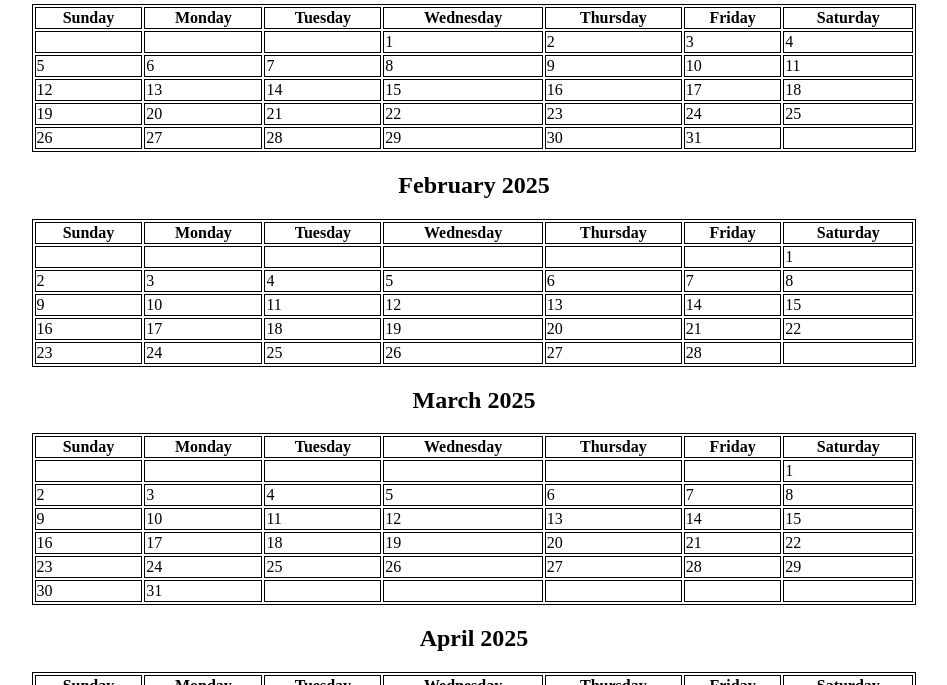
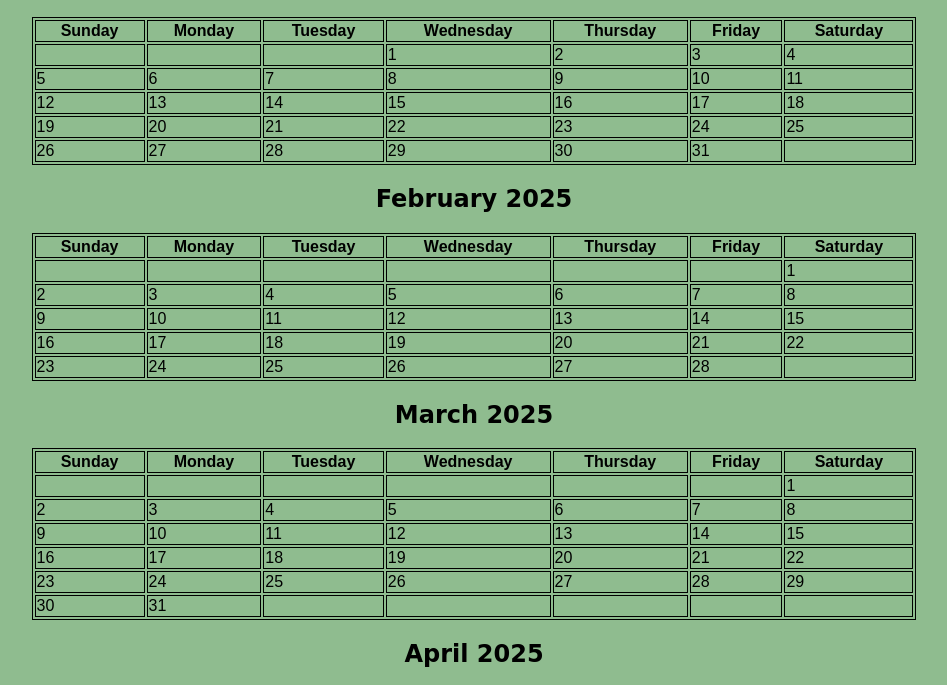
Before and after one commit to nikitasmelk/calendar_rsoc129, a plain HTML site: page calendar_page.html in a window 1280 px wide. Shown: the part 123-808 px from the top of the page, without its empty margins (166-1113 px from the left). Drawn offline with Linux system fonts and the light colour scheme.

Commit message:
Changing the fonts and background colors of the calendar page

```diff
--- a/calendar_page.html
+++ b/calendar_page.html
@@ -7,21 +7,21 @@
 <style>
     h1{
         text-align: center;
+        font-family: Impact, Haettenschweiler, 'Arial Narrow Bold', sans-serif;
     }
     h2{
         text-align: center;
+        font-family: cursive;
     }
     table, th, td{
+        font-family:fantasy;
         border: 1px solid black;
         margin-left: auto;
         margin-right: auto;
     }
 </style>
-<body>
+<body style="background-color:darkseagreen">
     <h1>2025 Calendar of Buddhism</h1>
-
-
-</body>
     <h2>January 2025</h2>
     <table style="width: 70%">
         <tr>
@@ -734,4 +734,5 @@
         </tr>
     </table>
 
+</body>
 </html>
```
Lines whose indentation alone changed are shown as unchanged.
